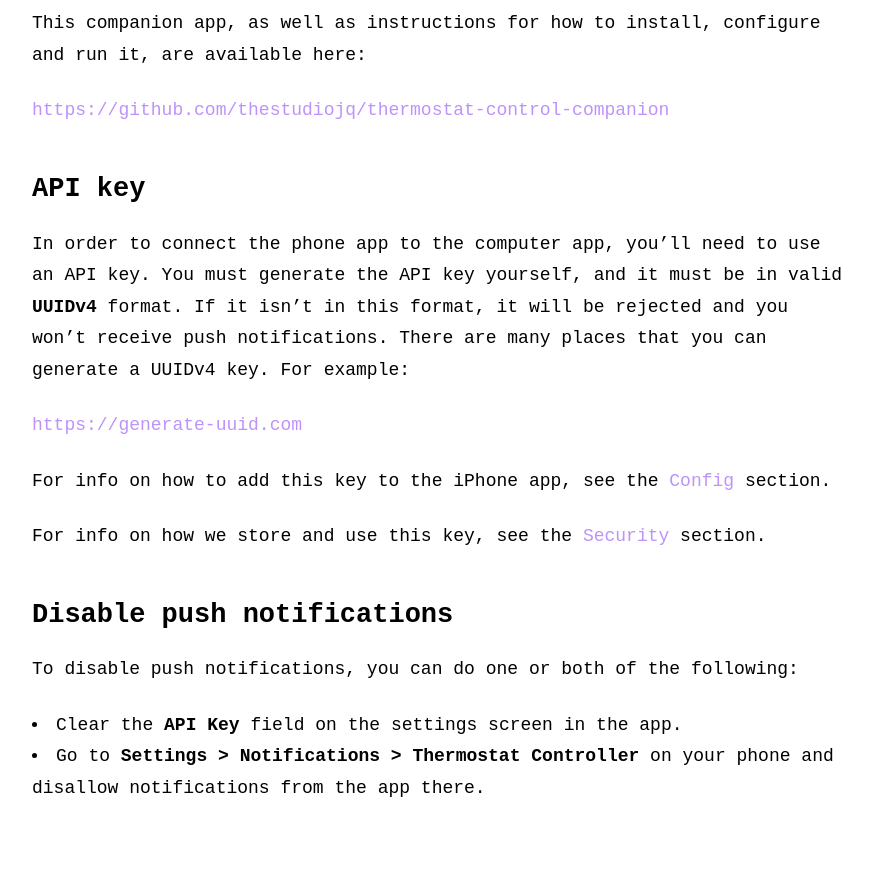
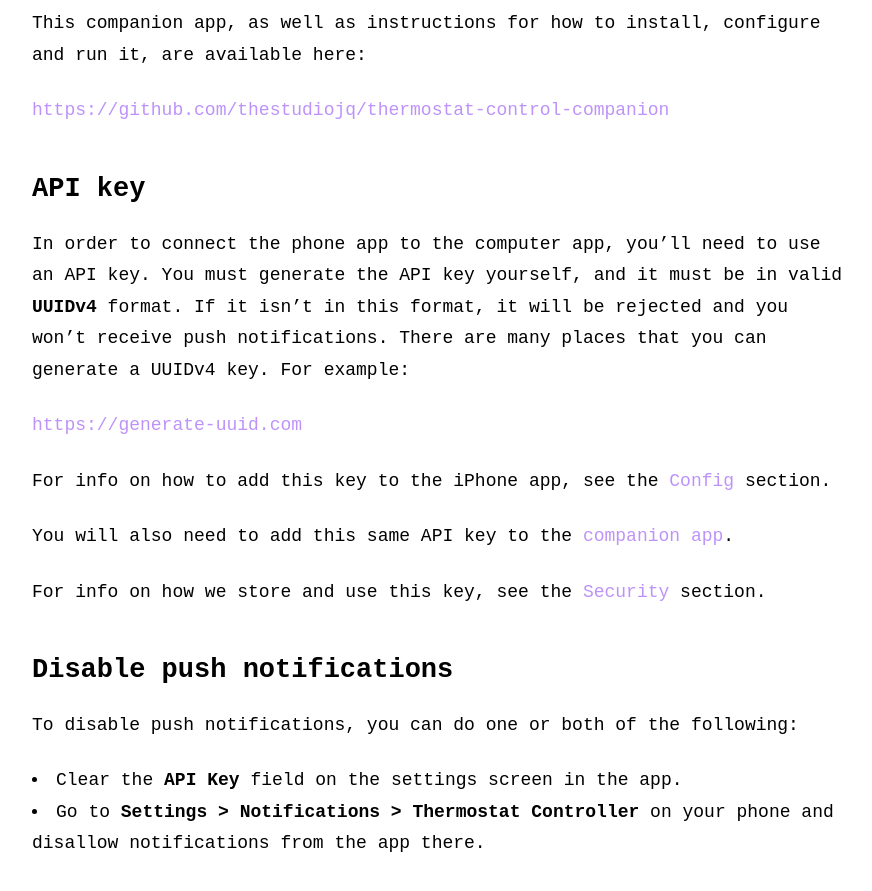
Before and after one commit to thestudiojq/thermostat-controller, a Jekyll site: the page built from 03_push.md, in a window 1280 px wide and 900 px high, scrolled down 1096 px. Shown: the top 891 px of the window, without its empty margins (392-1264 px from the left). Built offline with Jekyll 4.4.1, drawn with Linux system fonts in a browser that asks for light colours; some web fonts are replaced; before the commit the page ends 1940 px from its top, so only the background shows below that.

Commit message:
Quick extra bit of info on the API key.

```diff
--- a/03_push.md
+++ b/03_push.md
@@ -32,6 +32,8 @@ In order to connect the phone app to the computer app, you'll need to use an API
 
 For info on how to add this key to the iPhone app, see the [Config]({{ 'config' | relative_url }}) section.
 
+You will also need to add this same API key to the [companion app](#companion-app).
+
 For info on how we store and use this key, see the [Security]({{ 'security' | relative_url }}) section.
 
 ## Disable push notifications
```
